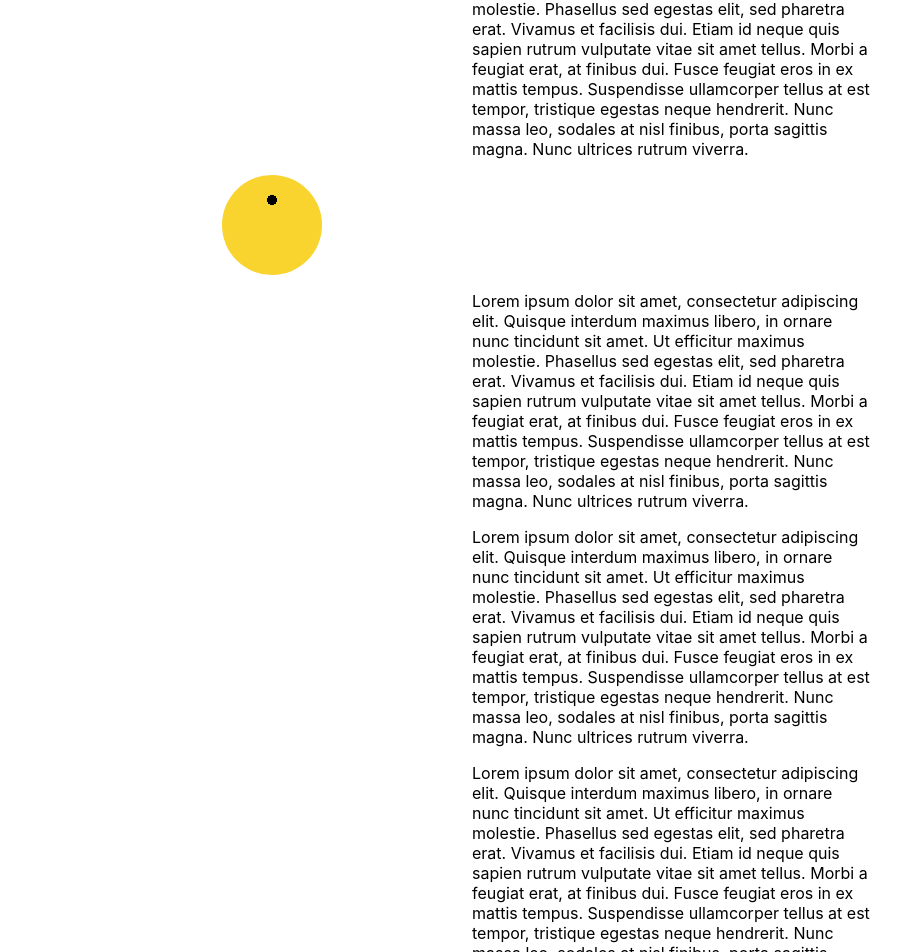
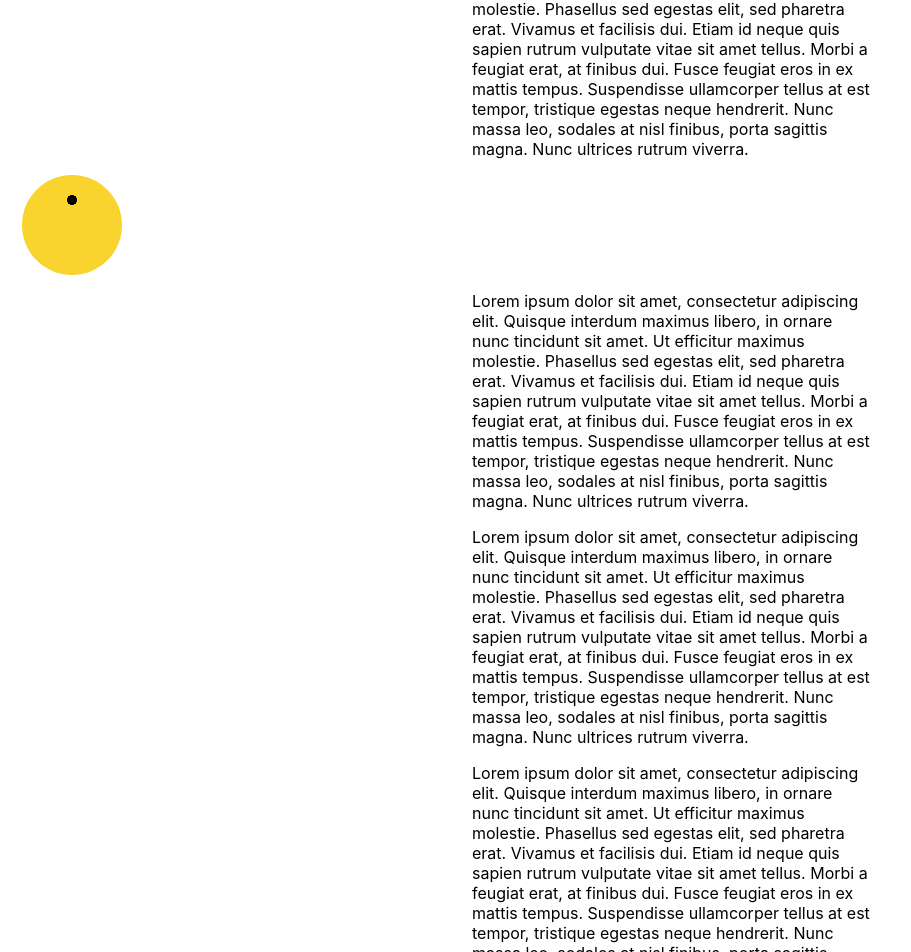
Before and after one commit to Britnell/sketchbook, a React (Create React App) app: page /scroller in a window 1280 px wide. Shown: the part 1395-2347 px from the top of the page, without its empty margins (0-911 px from the left). Built offline with nearby package versions, Linux system fonts and the light colour scheme.

Commit message:
anim adjust

```diff
--- a/src/comp/Scroller/Scroll.module.css
+++ b/src/comp/Scroller/Scroll.module.css
@@ -42,7 +42,7 @@
   background-position: 0 -25px, 0 0;
   border-radius: 50%;
 
-  --pos: calc((var(--p) - 50) * 6% + 50%);
+  --pos: calc((var(--p) - 50) * 10% + 50%);
   transform: translateX(var(--pos));
   transition: all 0.1s linear;
 }
```
